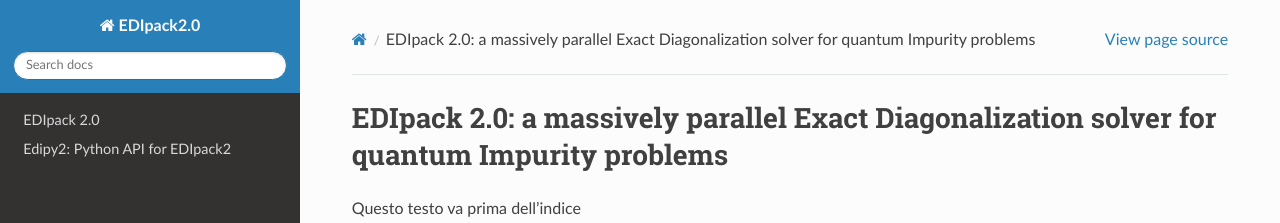
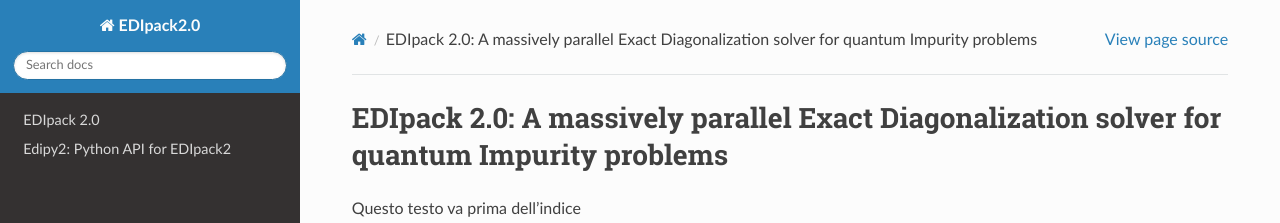
Before and after one commit to aamaricci/EDIpack2.0, a Sphinx documentation site: the page built from doc/index.rst, in a window 1280 px wide. Shown: the top 223 px of the page. Built offline with Sphinx 7.4.7 and the Read the Docs theme 3.1.0, drawn with Linux system fonts in a browser that asks for light colours.

Commit message:
Update.
Changing workflow to compile doc for fortran code.

```diff
--- a/doc/index.rst
+++ b/doc/index.rst
@@ -1,4 +1,4 @@
-EDIpack 2.0: a massively parallel Exact Diagonalization solver for quantum Impurity problems
+EDIpack 2.0: A massively parallel Exact Diagonalization solver for quantum Impurity problems
 ============================================================================================================
 
 
```
Also changed, not shown: 1 other file.
